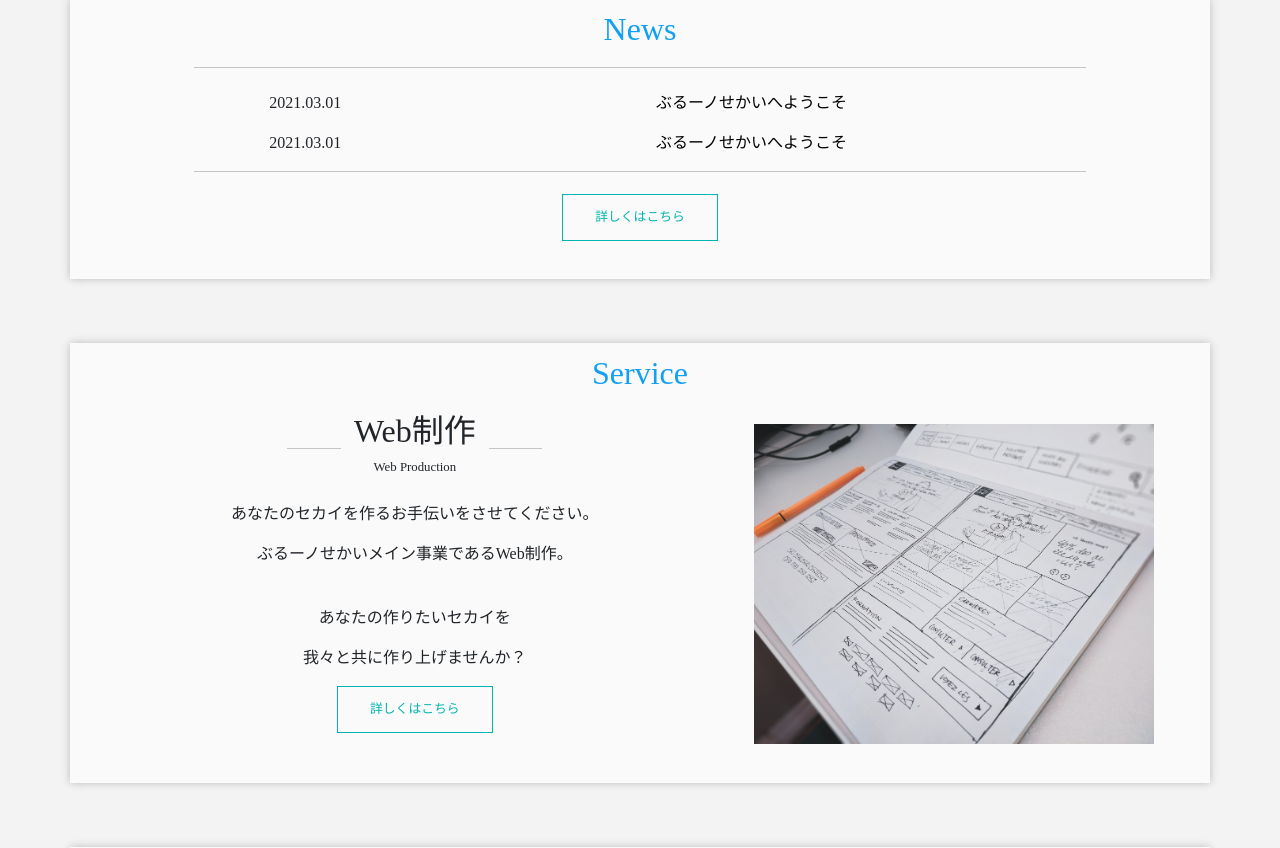
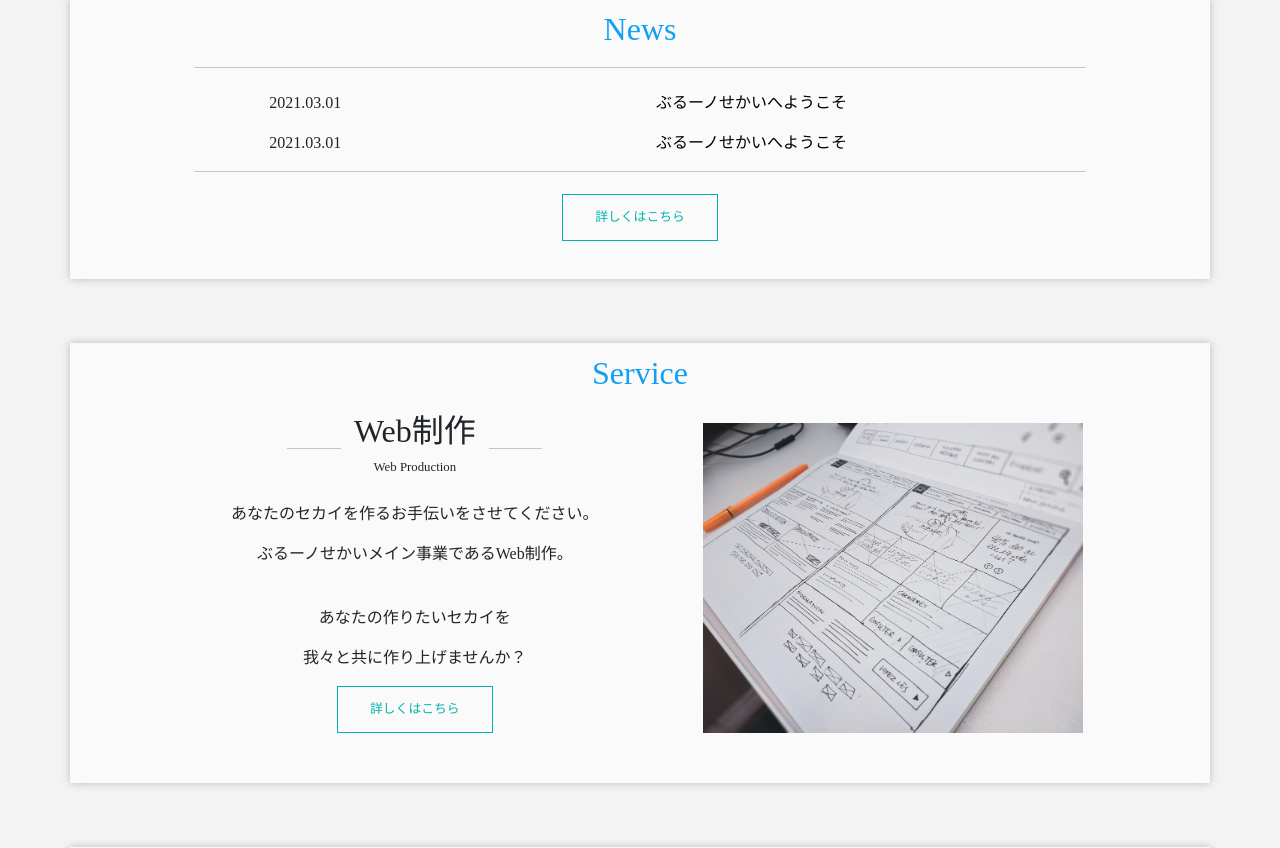
Before and after one commit to blue-hage/bluenosekai, a Flask app: page / in a window 1280 px wide. Shown: the part 605-1453 px from the top of the page. Run offline with Flask 2, Linux system fonts and the light colour scheme.

Commit message:
Update stylesheet.css

```diff
--- a/static/css/stylesheet.css
+++ b/static/css/stylesheet.css
@@ -171,8 +171,9 @@ header {
 .web-right{
     display: inline-block;
     width: 40%;
-    padding-left: 10%;
     vertical-align: bottom;
+    padding-left: 5%;
+    padding-bottom: 1%;
 }
 
 .web-title-text{
@@ -197,8 +198,8 @@ header {
 
 
 .web-right img{
-    height: 320px;
-    width: 400px;
+    height: 310px;
+    width: 380px;
 }
 
 
```
